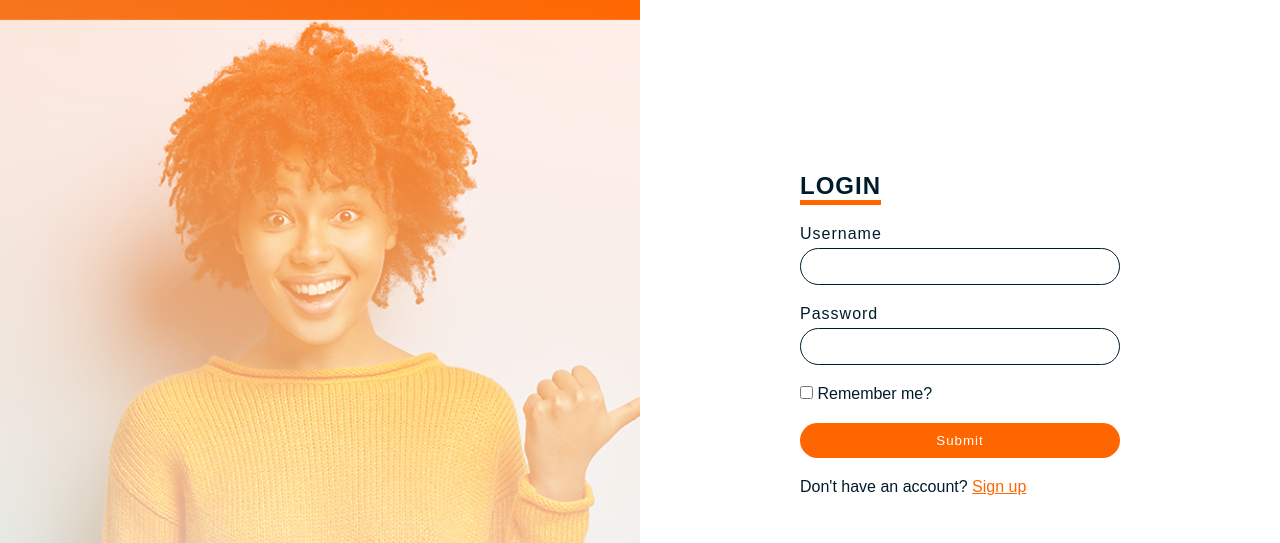
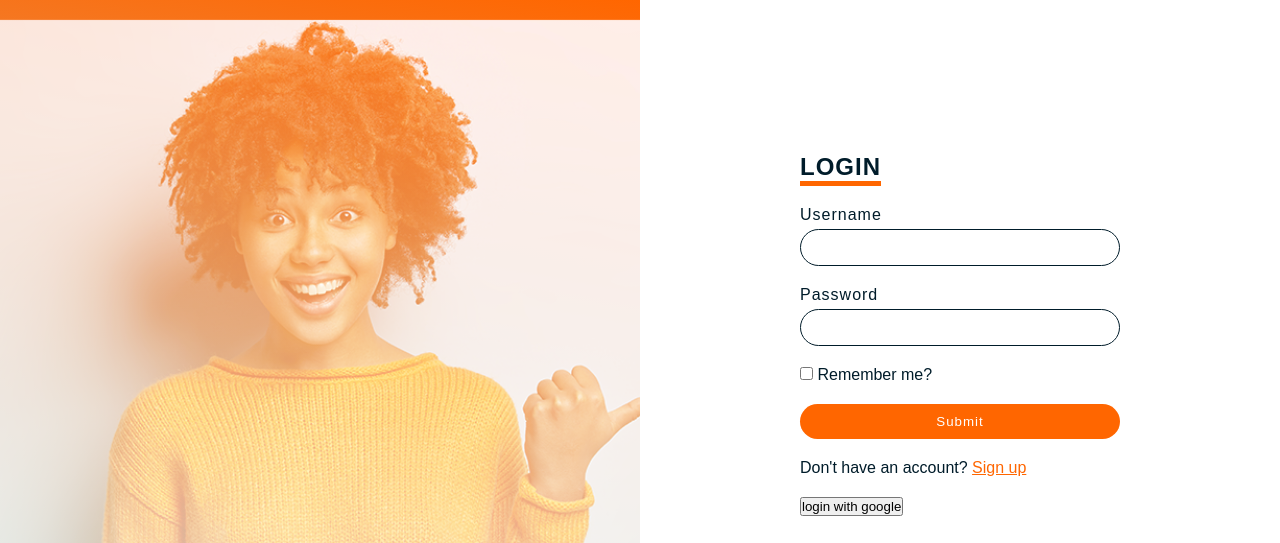
Before and after one commit to gaelisaac/signup.io, a plain HTML site: page index.html in a window 1280 px wide. Shown: the top 543 px of the page. Drawn offline with Linux system fonts and the light colour scheme.

Commit message:
Update index.html

```diff
--- a/index.html
+++ b/index.html
@@ -34,6 +34,11 @@
                         <div class="input">
                             <p>Don't have an account? <a href="#">Sign up</a></p>
                         </div>
+                         <div class="input">
+                            <button id="google-login-button" class ="google-button"
+                            <i class="fab fa-google"></i> login with google
+                        </button>
+                            </div>
                     </form>
 
                     <h3>Login with Social media</h3>
```
